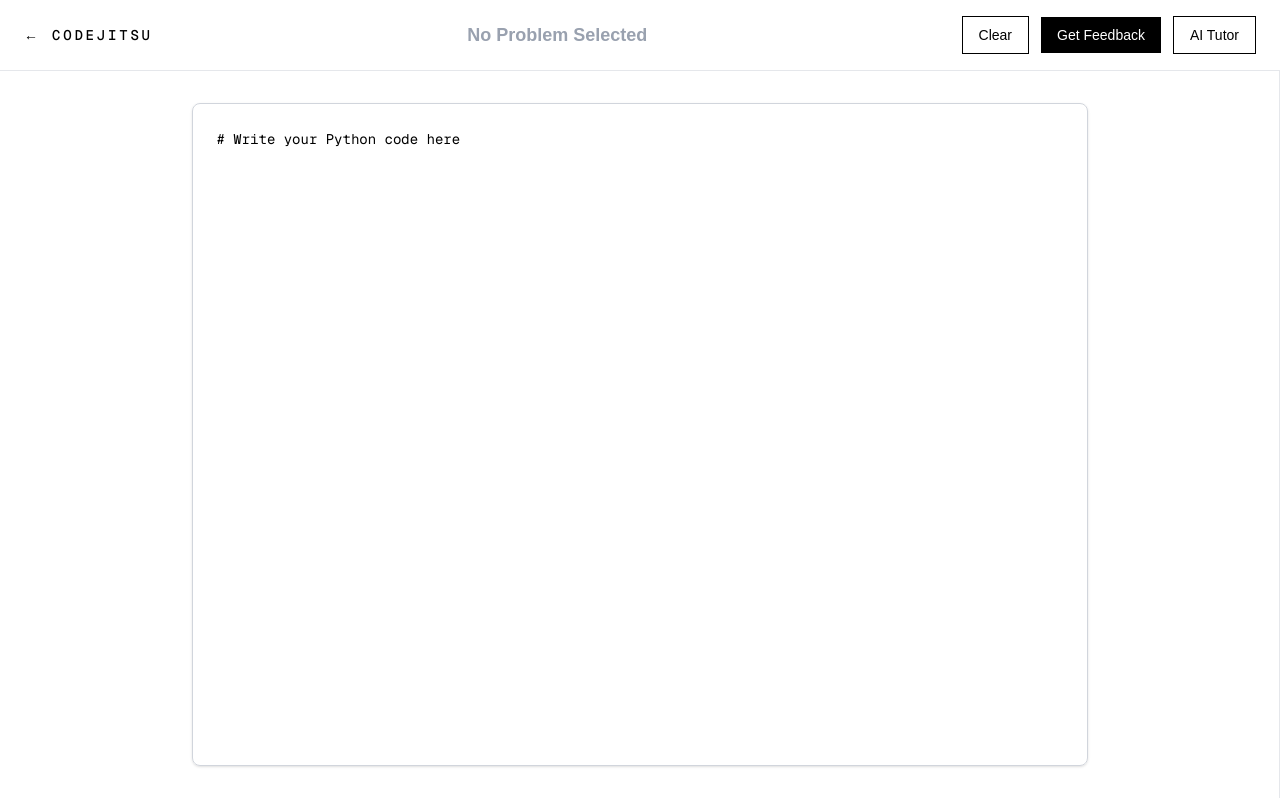
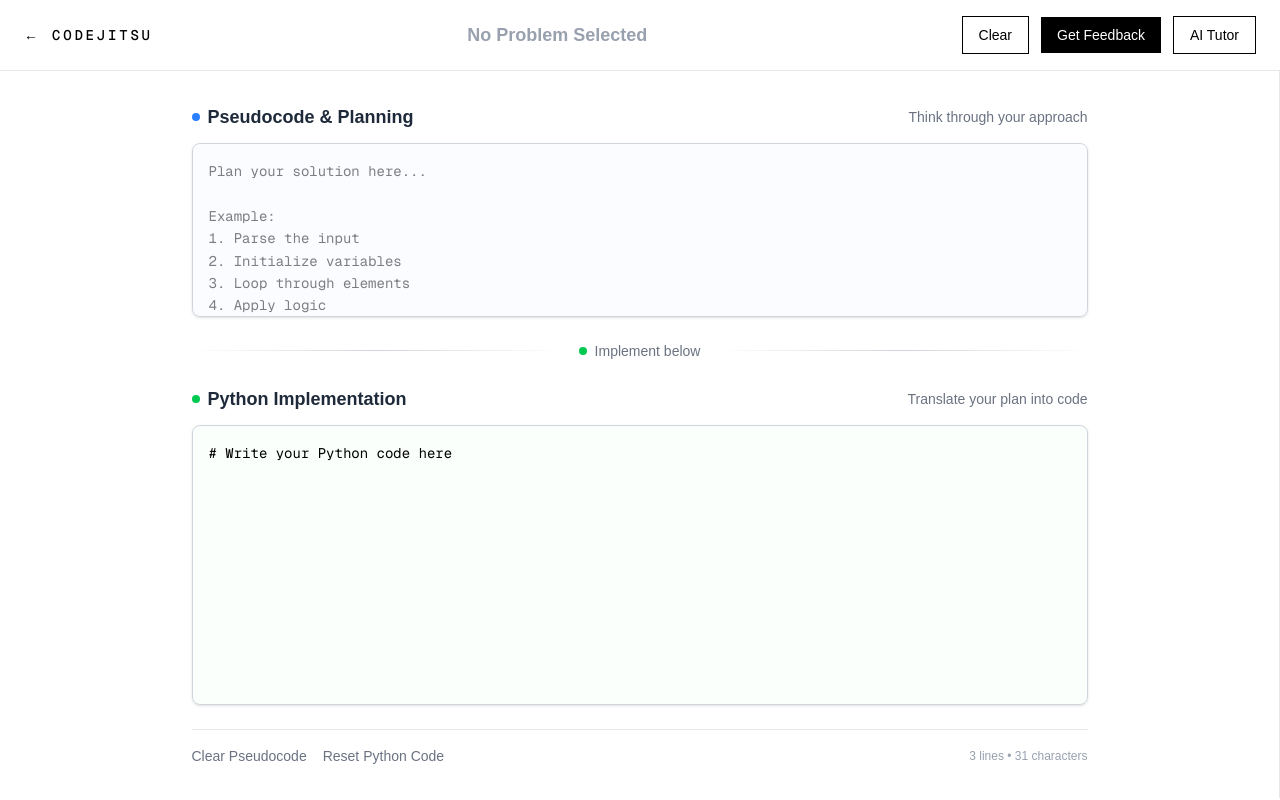
Before and after one commit to JDelott/codejitsu, a Next.js app: page /dashboard in a window 1280 px wide. Built offline with nearby package versions, Linux system fonts and the light colour scheme.

Commit message:
added pseudo-code container and context awareness

```diff
--- a/src/app/dashboard/components/CodeEditor.tsx
+++ b/src/app/dashboard/components/CodeEditor.tsx
@@ -6,6 +6,7 @@ import { Question } from '@/types/question';
 interface CodeEditorProps {
   question: Question | null;
   onCodeChange?: (code: string) => void;
+  onPseudoCodeChange?: (pseudoCode: string) => void;
   onCodeSubmit?: (code: string) => void;
   isSubmitting?: boolean;
   resetTrigger?: number;
@@ -14,18 +15,19 @@ interface CodeEditorProps {
 export const CodeEditor: React.FC<CodeEditorProps> = ({
   question,
   onCodeChange,
-
-
+  onPseudoCodeChange,
   resetTrigger
 }) => {
-  const [code, setCode] = useState(
+  const [pseudoCode, setPseudoCode] = useState('');
+  const [pythonCode, setPythonCode] = useState(
     question?.starter || '# Write your Python code here\n\n'
   );
 
   // Update code when question changes
   useEffect(() => {
     if (question?.starter) {
-      setCode(question.starter);
+      setPythonCode(question.starter);
+      setPseudoCode(''); // Clear pseudocode for new problem
     }
   }, [question?.id]);
 
@@ -33,33 +35,108 @@ export const CodeEditor: React.FC<CodeEditorProps> = ({
   useEffect(() => {
     if (resetTrigger) {
       if (question?.starter) {
-        setCode(question.starter);
+        setPythonCode(question.starter);
       } else {
-        setCode('# Write your Python code here\n\n');
+        setPythonCode('# Write your Python code here\n\n');
       }
+      setPseudoCode(''); // Clear pseudocode on reset
     }
   }, [resetTrigger, question?.starter]);
 
   useEffect(() => {
-    onCodeChange?.(code);
-  }, [code, onCodeChange]);
+    onCodeChange?.(pythonCode);
+  }, [pythonCode, onCodeChange]);
 
-
-
+  useEffect(() => {
+    onPseudoCodeChange?.(pseudoCode);
+  }, [pseudoCode, onPseudoCodeChange]);
 
   return (
     <div className="flex-1 flex flex-col h-full">
-      {/* Code Editor - Centered with padding */}
+      {/* Enhanced Code Editor with Split View */}
       <div className="flex-1 p-8">
-        <div className="h-full max-w-4xl mx-auto">
-          <textarea
-            value={code}
-            onChange={(e) => setCode(e.target.value)}
-            className="w-full h-full p-6 border border-gray-300 rounded-lg font-[family-name:var(--font-geist-mono)] text-sm resize-none focus:outline-none focus:border-black focus:ring-1 focus:ring-black shadow-sm"
-            placeholder="Start coding! Open AI Tutor to generate problems or write your own Python code..."
-            spellCheck={false}
-            style={{ fontSize: '14px', lineHeight: '1.6' }}
-          />
+        <div className="h-full max-w-4xl mx-auto flex flex-col gap-6">
+
+          {/* Pseudocode Section */}
+          <div className="h-2/5 flex flex-col">
+            <div className="flex items-center justify-between mb-3">
+              <h3 className="text-lg font-semibold text-gray-800 flex items-center gap-2">
+                <span className="w-2 h-2 bg-blue-500 rounded-full"></span>
+                Pseudocode & Planning
+              </h3>
+              <div className="text-sm text-gray-500">
+                Think through your approach
+              </div>
+            </div>
+            <textarea
+              value={pseudoCode}
+              onChange={(e) => setPseudoCode(e.target.value)}
+              className="flex-1 p-4 border border-gray-300 rounded-lg font-[family-name:var(--font-geist-mono)] text-sm resize-none focus:outline-none focus:border-blue-500 focus:ring-2 focus:ring-blue-200 shadow-sm bg-blue-50/30"
+              placeholder="Plan your solution here...
+
+Example:
+1. Parse the input
+2. Initialize variables
+3. Loop through elements
+4. Apply logic
+5. Return result"
+              spellCheck={false}
+              style={{ fontSize: '14px', lineHeight: '1.6' }}
+            />
+          </div>
+
+          {/* Divider */}
+          <div className="flex items-center gap-4">
+            <div className="flex-1 h-px bg-gradient-to-r from-transparent via-gray-300 to-transparent"></div>
+            <div className="flex items-center gap-2 text-sm text-gray-500">
+              <span className="w-2 h-2 bg-green-500 rounded-full"></span>
+              Implement below
+            </div>
+            <div className="flex-1 h-px bg-gradient-to-r from-transparent via-gray-300 to-transparent"></div>
+          </div>
+
+          {/* Python Code Section */}
+          <div className="h-3/5 flex flex-col">
+            <div className="flex items-center justify-between mb-3">
+              <h3 className="text-lg font-semibold text-gray-800 flex items-center gap-2">
+                <span className="w-2 h-2 bg-green-500 rounded-full"></span>
+                Python Implementation
+              </h3>
+              <div className="text-sm text-gray-500">
+                Translate your plan into code
+              </div>
+            </div>
+            <textarea
+              value={pythonCode}
+              onChange={(e) => setPythonCode(e.target.value)}
+              className="flex-1 p-4 border border-gray-300 rounded-lg font-[family-name:var(--font-geist-mono)] text-sm resize-none focus:outline-none focus:border-green-500 focus:ring-2 focus:ring-green-200 shadow-sm bg-green-50/30"
+              placeholder="Implement your solution here..."
+              spellCheck={false}
+              style={{ fontSize: '14px', lineHeight: '1.6' }}
+            />
+          </div>
+
+          {/* Helper Actions */}
+          <div className="flex items-center justify-between pt-4 border-t border-gray-200">
+            <div className="flex items-center gap-4">
+              <button
+                onClick={() => setPseudoCode('')}
+                className="text-sm text-gray-500 hover:text-gray-700 flex items-center gap-1"
+              >
+                <span>Clear Pseudocode</span>
+              </button>
+              <button
+                onClick={() => setPythonCode(question?.starter || '# Write your Python code here\n\n')}
+                className="text-sm text-gray-500 hover:text-gray-700 flex items-center gap-1"
+              >
+                <span>Reset Python Code</span>
+              </button>
+            </div>
+            <div className="text-xs text-gray-400">
+              {pythonCode.split('\n').length} lines • {pythonCode.length} characters
+            </div>
+          </div>
+
         </div>
       </div>
     </div>
--- a/src/app/dashboard/components/TutorChat.tsx
+++ b/src/app/dashboard/components/TutorChat.tsx
@@ -16,6 +16,7 @@ interface Message {
 interface TutorChatProps {
   question?: Question | null;
   userCode?: string;
+  userPseudoCode?: string;
   onQuestionGenerated?: (question: Question) => void;
   onSubmissionStateChange?: (isSubmitting: boolean) => void;
 }
@@ -239,6 +240,7 @@ const MessageInput = ({
 export const TutorChat = forwardRef<{ submitCode: (code: string) => void }, TutorChatProps>(({
   question,
   userCode,
+  userPseudoCode,
   onQuestionGenerated,
   onSubmissionStateChange
 }, ref) => {
@@ -330,6 +332,7 @@ export const TutorChat = forwardRef<{ submitCode: (code: string) => void }, Tuto
         title: question.title,
         description: question.description,
         userCode: userCode || '',
+        userPseudoCode: userPseudoCode || '',
         difficulty: question.difficulty,
         category: question.category
       } : null;
@@ -370,6 +373,7 @@ export const TutorChat = forwardRef<{ submitCode: (code: string) => void }, Tuto
         title: question.title,
         description: question.description,
         userCode: code,
+        userPseudoCode: userPseudoCode || '',
         difficulty: question.difficulty,
         category: question.category
       } : null;
@@ -402,7 +406,7 @@ export const TutorChat = forwardRef<{ submitCode: (code: string) => void }, Tuto
   };
 
   const handleStartVoice = () => {
-    startCall(question, userCode, messages);
+    startCall(question, userCode, userPseudoCode, messages);
   };
 
   const handleEndVoice = () => {
@@ -491,10 +495,41 @@ export const TutorChat = forwardRef<{ submitCode: (code: string) => void }, Tuto
   };
 
   const injectCodeContext = () => {
-    if (userCode && isCallActive) {
+    if (userCode && userPseudoCode && isCallActive) {
+      injectContext(`Here's my current work in the editor:
+
+**Pseudocode/Planning:**
+${userPseudoCode}
+
+**Python Implementation:**
+\`\`\`python
+${userCode}
+\`\`\`
+
+What do you think? Any suggestions based on my approach?`);
+    } else if (userCode && isCallActive) {
       injectContext(`Here's my current code in the editor:\n\n\`\`\`python\n${userCode}\n\`\`\`\n\nWhat do you think? Any suggestions?`);
+    } else if (userPseudoCode && isCallActive) {
+      injectContext(`Here's my current plan for the problem:
+
+**Pseudocode/Planning:**
+${userPseudoCode}
+
+I haven't started coding yet. What do you think of my approach?`);
     } else if (isCallActive) {
       injectContext("My editor is currently empty. I'm ready to start coding!");
+    }
+  };
+
+  const injectPseudoCodeContext = () => {
+    if (userPseudoCode && isCallActive) {
+      injectContext(`Here's my current pseudocode and planning:
+
+${userPseudoCode}
+
+Can you help me review this approach before I start coding?`);
+    } else if (isCallActive) {
+      injectContext("I haven't written any pseudocode yet. Can you help me think through the problem step by step?");
     }
   };
 
@@ -572,7 +607,15 @@ export const TutorChat = forwardRef<{ submitCode: (code: string) => void }, Tuto
                   disabled={isPaused}
                   className="flex-1 bg-purple-600 text-white hover:bg-purple-700 disabled:bg-gray-400"
                 >
-                  Share Code
+                  Share Code & Plan
+                </Button>
+                <Button
+                  size="sm"
+                  onClick={injectPseudoCodeContext}
+                  disabled={isPaused}
+                  className="flex-1 bg-blue-600 text-white hover:bg-blue-700 disabled:bg-gray-400"
+                >
+                  Share Pseudocode
                 </Button>
                 <Button
                   size="sm"
--- a/src/app/dashboard/page.tsx
+++ b/src/app/dashboard/page.tsx
@@ -11,6 +11,7 @@ export default function Dashboard() {
   const [selectedQuestion, setSelectedQuestion] = useState<Question | null>(null);
   const [isChatOpen, setIsChatOpen] = useState(false);
   const [userCode, setUserCode] = useState('');
+  const [userPseudoCode, setUserPseudoCode] = useState('');
   const [isSubmitting, setIsSubmitting] = useState(false);
   const [resetTrigger, setResetTrigger] = useState(0);
   const chatRef = useRef<{ submitCode: (code: string) => void }>(null);
@@ -21,6 +22,10 @@ export default function Dashboard() {
 
   const handleCodeChange = (code: string) => {
     setUserCode(code);
+  };
+
+  const handlePseudoCodeChange = (pseudoCode: string) => {
+    setUserPseudoCode(pseudoCode);
   };
 
   const handleCodeSubmit = async (code: string) => {
@@ -115,6 +120,7 @@ export default function Dashboard() {
               <CodeEditor
                 question={selectedQuestion}
                 onCodeChange={handleCodeChange}
+                onPseudoCodeChange={handlePseudoCodeChange}
                 isSubmitting={isSubmitting}
                 resetTrigger={resetTrigger}
               />
@@ -132,6 +138,7 @@ export default function Dashboard() {
                 ref={chatRef}
                 question={selectedQuestion}
                 userCode={userCode}
+                userPseudoCode={userPseudoCode}
                 onQuestionGenerated={handleQuestionGenerated}
                 onSubmissionStateChange={setIsSubmitting}
               />
--- a/src/hooks/useVapi.ts
+++ b/src/hooks/useVapi.ts
@@ -36,7 +36,7 @@ interface ConversationMessage {
 }
 
 interface UseVapiReturn {
-  startCall: (question?: Question | null, userCode?: string, chatHistory?: ChatMessage[]) => Promise<void>;
+  startCall: (question?: Question | null, userCode?: string, userPseudoCode?: string, chatHistory?: ChatMessage[]) => Promise<void>;
   endCall: () => void;
   pauseCall: () => void;
   resumeCall: () => void;
@@ -151,6 +151,7 @@ export const useVapi = (): UseVapiReturn => {
   const startCall = async (
     question?: Question | null,
     userCode?: string,
+    userPseudoCode?: string,
     chatHistory: ChatMessage[] = []
   ) => {
     if (!vapi) return;
@@ -165,9 +166,35 @@ export const useVapi = (): UseVapiReturn => {
         throw new Error('Assistant ID not found.');
       }
 
-      const editorContext = userCode ?
-        `Current code in editor:\n\`\`\`python\n${userCode}\n\`\`\`` :
-        'Editor is empty - ready to start fresh';
+      // Build comprehensive editor context
+      let editorContext = '';
+
+      if (userPseudoCode && userCode) {
+        editorContext = `Current work in editor:
+
+**Pseudocode/Planning:**
+${userPseudoCode}
+
+**Python Implementation:**
+\`\`\`python
+${userCode}
+\`\`\``;
+      } else if (userPseudoCode) {
+        editorContext = `Current pseudocode in editor:
+
+${userPseudoCode}
+
+Python code section is still empty - ready to implement.`;
+      } else if (userCode) {
+        editorContext = `Current code in editor:
+\`\`\`python
+${userCode}
+\`\`\`
+
+No pseudocode written yet.`;
+      } else {
+        editorContext = 'Editor is empty - ready to start fresh';
+      }
 
       // Include both regular chat history and paused history
       const allHistory = [...chatHistory];
```
